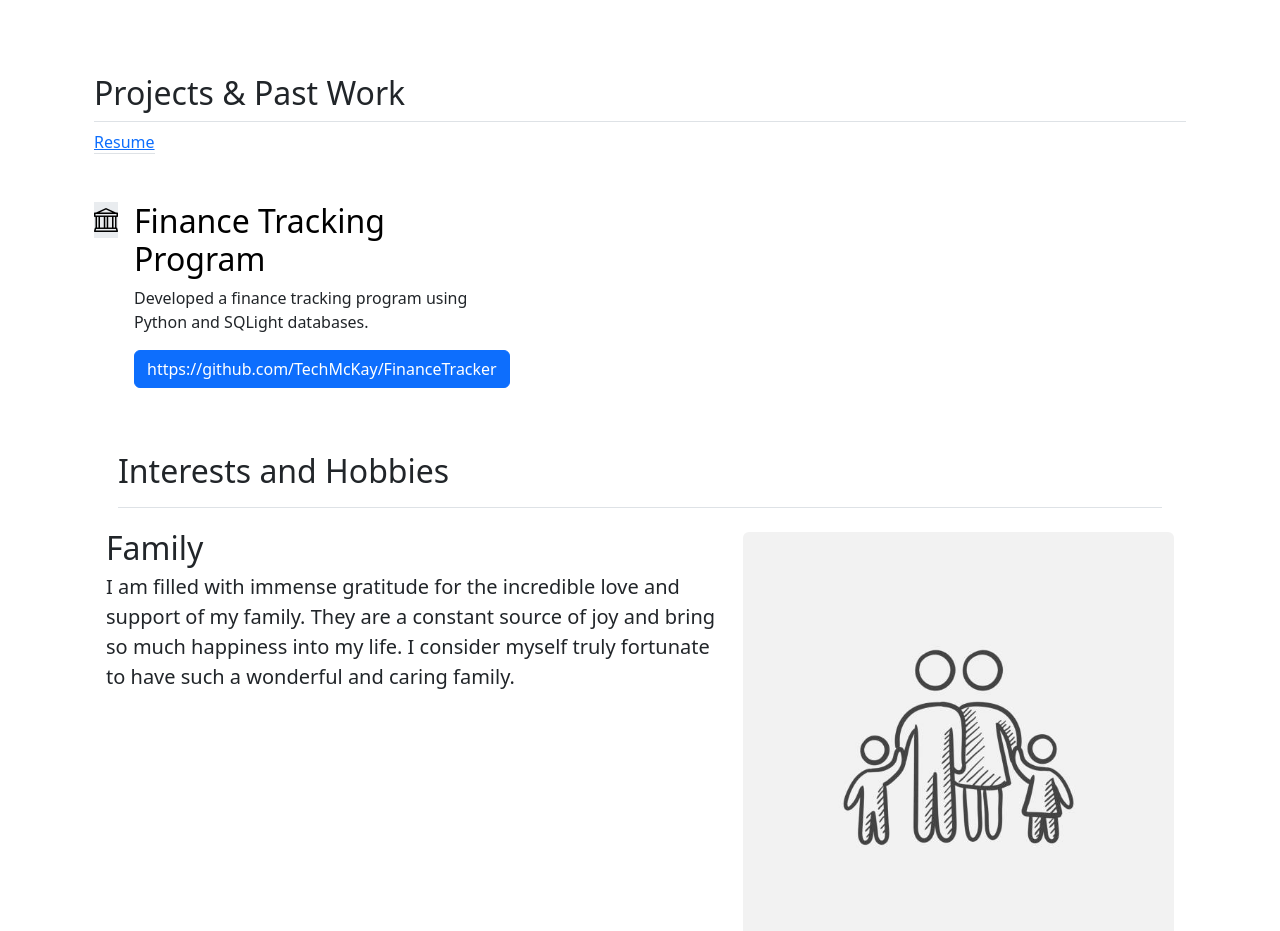
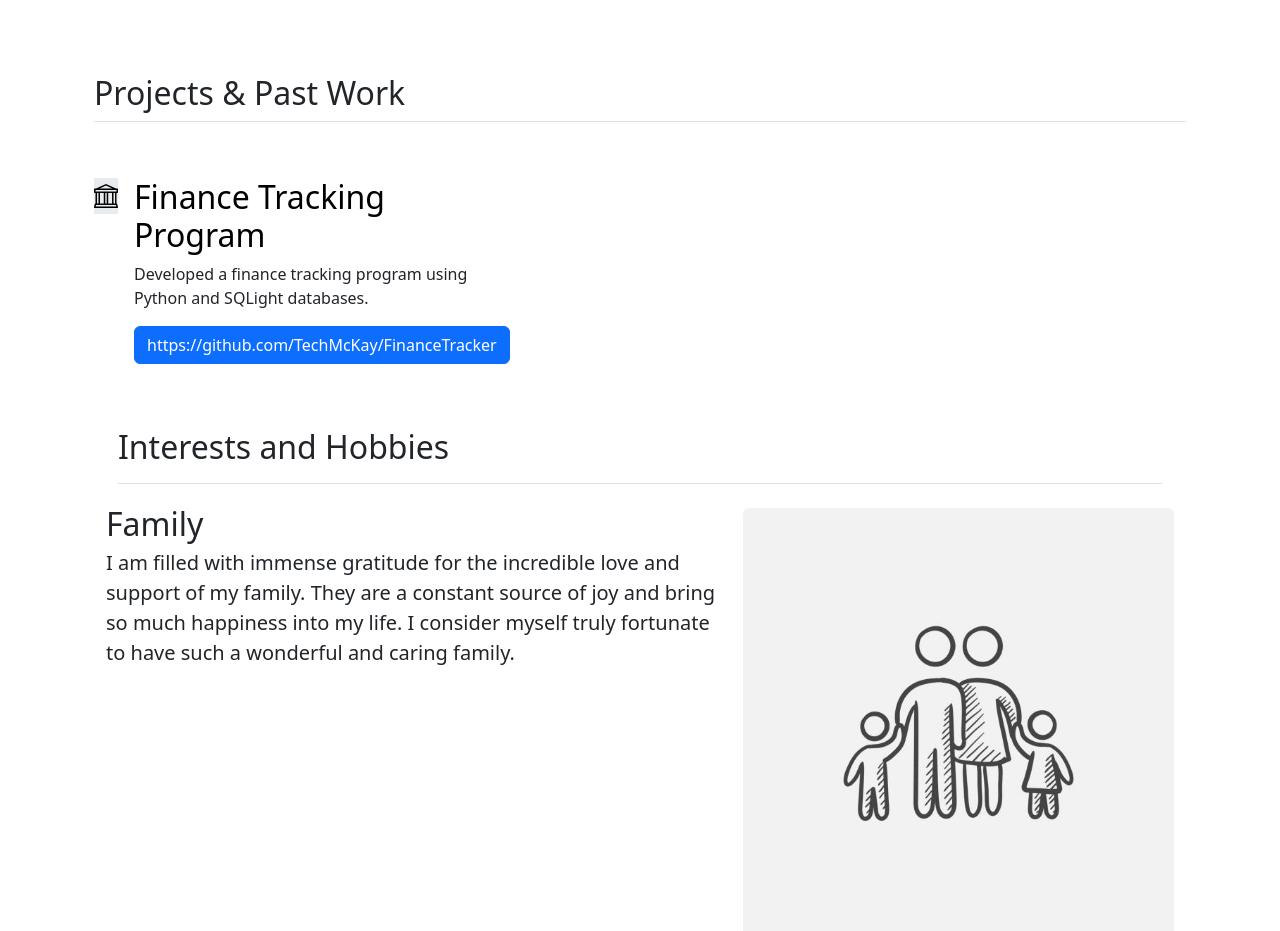
Before and after one commit to TechMcKay/Portfolio, a plain HTML site: page index.html in a window 1280 px wide. Shown: the part 1260-2191 px from the top of the page. Drawn offline with nearby package versions, Linux system fonts and the light colour scheme.

Commit message:
Removed extra resume link.

```diff
--- a/index.html
+++ b/index.html
@@ -86,7 +86,6 @@
     <!-- Projects/Past work -->
     <div class="container px-4 py-5" id="hanging-icons">
       <h2 class="pb-2 border-bottom">Projects & Past Work</h2>
-      <a href="#" class="border-bottom">Resume</a>
       <div class="row g-4 py-5 row-cols-1 row-cols-lg-3">
 
         <div class="col d-flex align-items-start">
```
